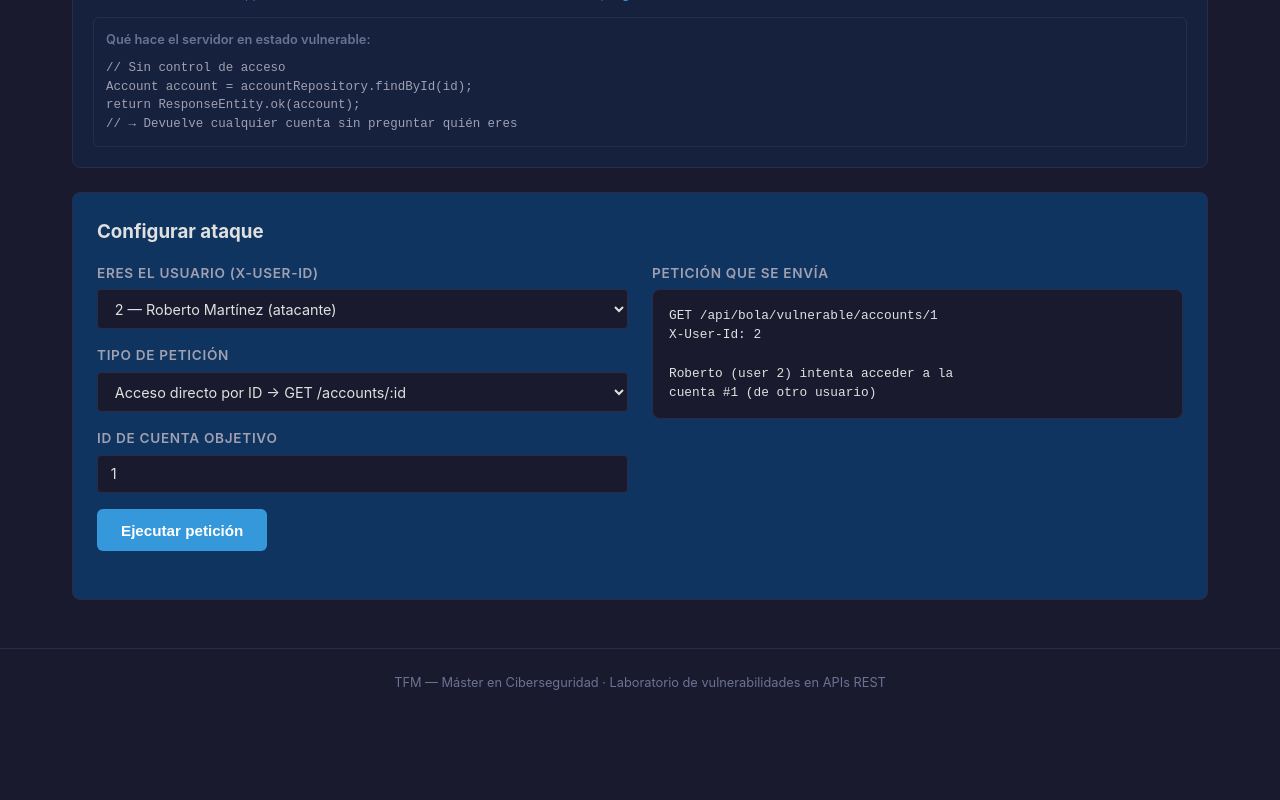
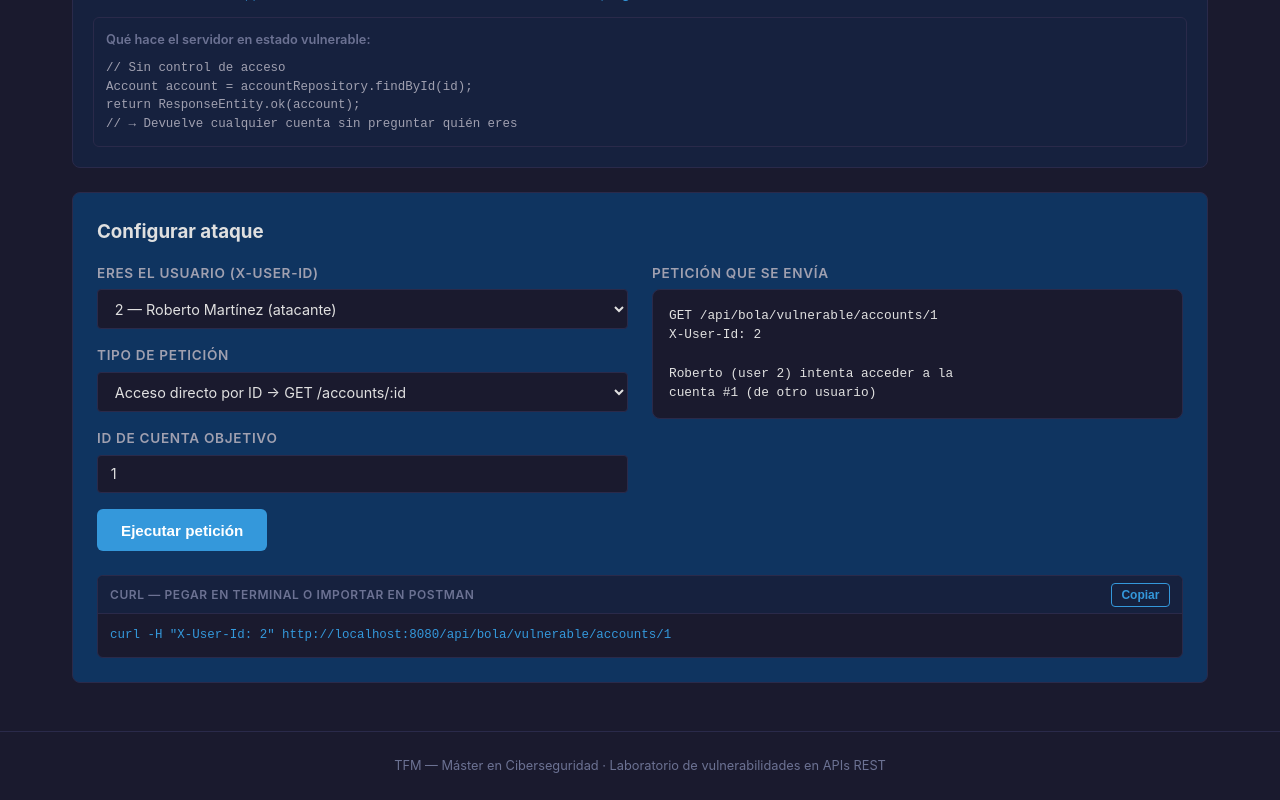
Before and after one commit to serggss/TFM, a React (Vite) app in the folder frontend/: page /bola in a window 1280 px wide. Shown: the part 405-1205 px from the top of the page. Before the commit the page ends 1123 px from the top, so only its background shows below. Built offline with nearby package versions, Linux system fonts and the light colour scheme.

Commit message:
corregido boton limpiar eventos. añadido para mostrar el curl y poder hacerlo en postman.

```diff
--- /dev/null
+++ b/frontend/src/components/CurlCommand.jsx
@@ -0,0 +1,57 @@
+import { useState } from 'react';
+
+function CurlCommand({ command }) {
+  const [copied, setCopied] = useState(false);
+
+  const copy = async () => {
+    try {
+      await navigator.clipboard.writeText(command);
+      setCopied(true);
+      setTimeout(() => setCopied(false), 2000);
+    } catch {
+      const ta = document.createElement('textarea');
+      ta.value = command;
+      document.body.appendChild(ta);
+      ta.select();
+      document.execCommand('copy');
+      document.body.removeChild(ta);
+      setCopied(true);
+      setTimeout(() => setCopied(false), 2000);
+    }
+  };
+
+  return (
+    <div style={{
+      backgroundColor: 'var(--bg-primary)', border: '1px solid var(--border-color)',
+      borderRadius: '6px', overflow: 'hidden', marginTop: '0.75rem',
+    }}>
+      <div style={{
+        display: 'flex', justifyContent: 'space-between', alignItems: 'center',
+        padding: '0.4rem 0.75rem', backgroundColor: 'var(--bg-secondary)',
+        borderBottom: '1px solid var(--border-color)',
+      }}>
+        <span style={{ fontSize: '0.75rem', fontWeight: 600, color: 'var(--text-muted)', textTransform: 'uppercase', letterSpacing: '0.05em' }}>
+          curl — pegar en terminal o importar en Postman
+        </span>
+        <button onClick={copy} style={{
+          padding: '0.25rem 0.6rem', fontSize: '0.75rem', cursor: 'pointer',
+          border: `1px solid ${copied ? 'var(--color-fixed)' : 'var(--color-accent)'}`,
+          borderRadius: '4px', background: 'transparent',
+          color: copied ? 'var(--color-fixed)' : 'var(--color-accent)',
+          fontWeight: 600, transition: 'all 0.2s',
+        }}>
+          {copied ? 'Copiado' : 'Copiar'}
+        </button>
+      </div>
+      <pre style={{
+        margin: 0, padding: '0.75rem', fontFamily: 'var(--font-mono)',
+        fontSize: '0.78rem', color: 'var(--color-accent)', whiteSpace: 'pre-wrap',
+        wordBreak: 'break-all', lineHeight: 1.5,
+      }}>
+        {command}
+      </pre>
+    </div>
+  );
+}
+
+export default CurlCommand;
--- a/frontend/src/pages/BolaPage.jsx
+++ b/frontend/src/pages/BolaPage.jsx
@@ -1,5 +1,6 @@
 import { useState } from 'react';
 import { getAccount, searchAccounts } from '../api/client';
+import CurlCommand from '../components/CurlCommand';
 
 function BehindTheScenes({ state }) {
   const code = {
@@ -162,6 +163,11 @@ function BolaPage() {
             </div>
           </div>
         </div>
+        <CurlCommand command={
+          attackType === 'direct'
+            ? `curl -H "X-User-Id: ${userId}" http://localhost:8080/api/bola/${state}/accounts/${targetAccountId}`
+            : `curl -H "X-User-Id: ${userId}" "http://localhost:8080/api/bola/${state}/accounts?ownerId=${targetOwnerId}"`
+        } />
       </div>
 
       {response && (
--- a/frontend/src/pages/CorsPage.jsx
+++ b/frontend/src/pages/CorsPage.jsx
@@ -1,4 +1,5 @@
 import { useState } from 'react';
+import CurlCommand from '../components/CurlCommand';
 
 function BehindTheScenes({ state }) {
   const code = {
@@ -138,6 +139,7 @@ function CorsPage() {
             </div>
           </div>
         </div>
+        <CurlCommand command={`curl -v -H "Origin: ${origin}" \\\n  http://localhost:8080/api/cors/${state}/data`} />
       </div>
 
       {response && (
--- a/frontend/src/pages/ExceptionsPage.jsx
+++ b/frontend/src/pages/ExceptionsPage.jsx
@@ -1,4 +1,5 @@
 import { useState } from 'react';
+import CurlCommand from '../components/CurlCommand';
 
 function BehindTheScenes({ state }) {
   const code = {
@@ -141,6 +142,10 @@ function ExceptionsPage() {
             </div>
           </div>
         </div>
+        <CurlCommand command={userIdInput
+          ? `curl -H "X-User-Id: ${userIdInput}" \\\n  http://localhost:8080/api/exceptions/${state}/admin/config`
+          : `curl http://localhost:8080/api/exceptions/${state}/admin/config`
+        } />
       </div>
 
       {response && (
--- a/frontend/src/pages/JwtPage.jsx
+++ b/frontend/src/pages/JwtPage.jsx
@@ -1,4 +1,5 @@
 import { useState } from 'react';
+import CurlCommand from '../components/CurlCommand';
 
 function TokenDecoder({ token, label, highlight }) {
   if (!token) return null;
@@ -243,6 +244,7 @@ function JwtPage() {
             POST /api/auth/login
           </button>
         </div>
+        <CurlCommand command={`curl -X POST -H "Content-Type: application/json" \\\n  -d '{"username":"${username}","password":"${password}"}' \\\n  http://localhost:8080/api/auth/login`} />
         {token && <TokenDecoder token={token} label="Token legítimo recibido (firmado con HS256):" />}
       </StepCard>
 
@@ -301,6 +303,7 @@ function JwtPage() {
         <button className="btn-attack" onClick={sendToken} disabled={loading}>
           {loading ? 'Enviando...' : 'Enviar petición'}
         </button>
+        <CurlCommand command={`curl -H "Authorization: Bearer ${(useForged && forgedToken ? forgedToken : token) || '<token>'}" \\\n  http://localhost:8080/api/jwt/${state}/profile`} />
 
         {response && (
           <div style={{ marginTop: '1rem' }}>
--- a/frontend/src/pages/MassAssignmentPage.jsx
+++ b/frontend/src/pages/MassAssignmentPage.jsx
@@ -1,4 +1,5 @@
 import { useState, useEffect } from 'react';
+import CurlCommand from '../components/CurlCommand';
 
 function BehindTheScenes({ state }) {
   const code = {
@@ -169,6 +170,7 @@ function MassAssignmentPage() {
             </div>
           </div>
         </div>
+        <CurlCommand command={`curl -X PUT -H "Content-Type: application/json" \\\n  -d '${JSON.stringify(buildBody())}' \\\n  http://localhost:8080/api/mass-assignment/${state}/profile/${TARGET_ID}`} />
       </div>
 
       {response && (
--- a/frontend/src/pages/MonitorPage.jsx
+++ b/frontend/src/pages/MonitorPage.jsx
@@ -30,7 +30,7 @@ function MonitorPage() {
   }, [filter]);
 
   const clearEvents = async () => {
-    await fetch('/api/monitor/events', { method: 'DELETE' });
+    await fetch('/api/monitor/events/clear', { method: 'POST' });
     loadData();
   };
 
--- a/frontend/src/pages/PromptInjectionPage.jsx
+++ b/frontend/src/pages/PromptInjectionPage.jsx
@@ -1,4 +1,5 @@
 import { useState } from 'react';
+import CurlCommand from '../components/CurlCommand';
 
 function BehindTheScenes({ state }) {
   const code = {
@@ -123,6 +124,7 @@ function PromptInjectionPage() {
         <button className="btn-attack" onClick={sendRequest} disabled={loading || !text}>
           {loading ? 'Procesando...' : `POST /api/prompt-injection/${state}/summarize`}
         </button>
+        <CurlCommand command={`curl -X POST -H "Content-Type: application/json" \\\n  -d '${JSON.stringify({ text })}' \\\n  http://localhost:8080/api/prompt-injection/${state}/summarize`} />
       </div>
 
       {response && (
```
Also changed, not shown: 2 other files (tests, documents, lock files or other folders).
